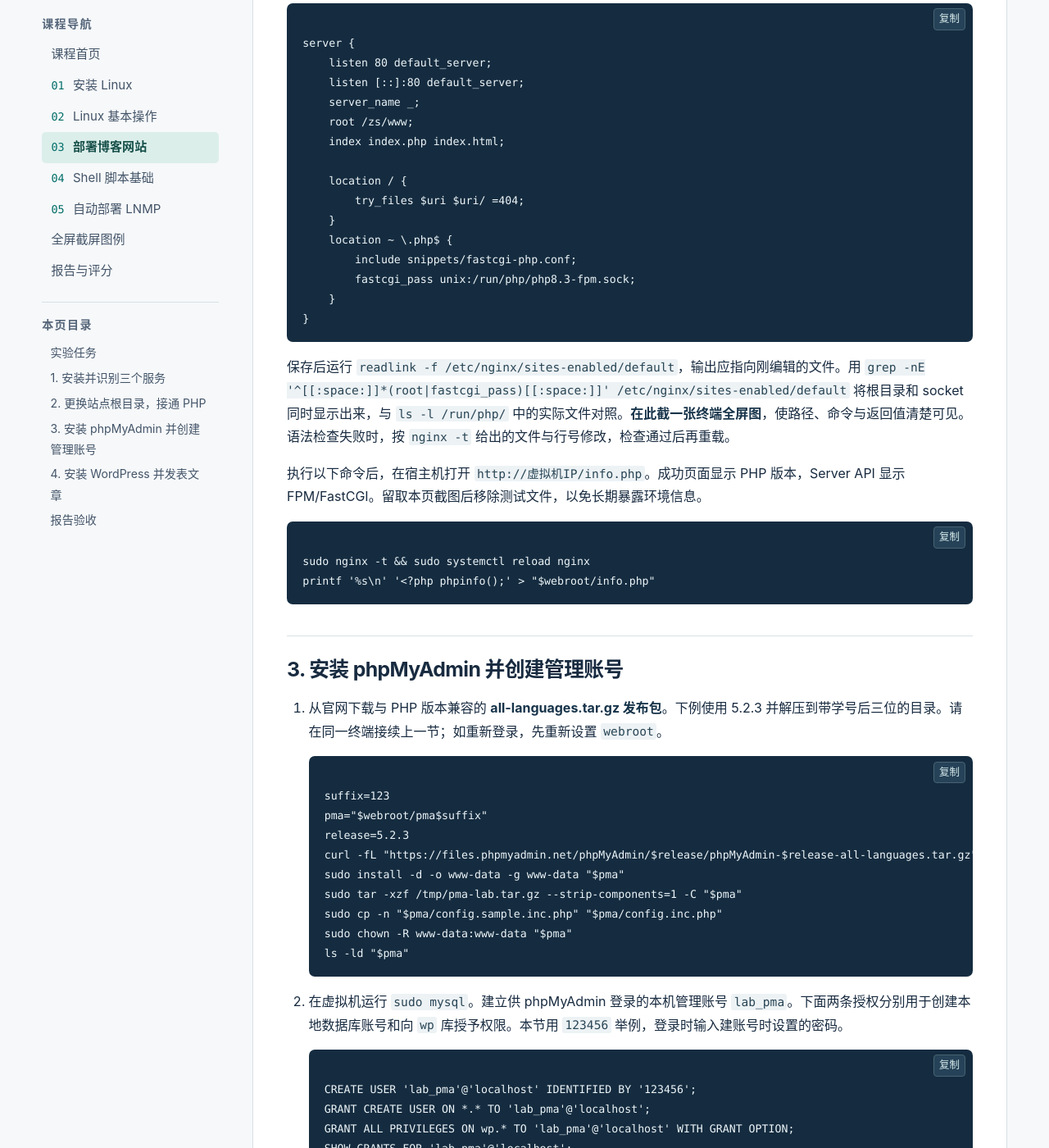
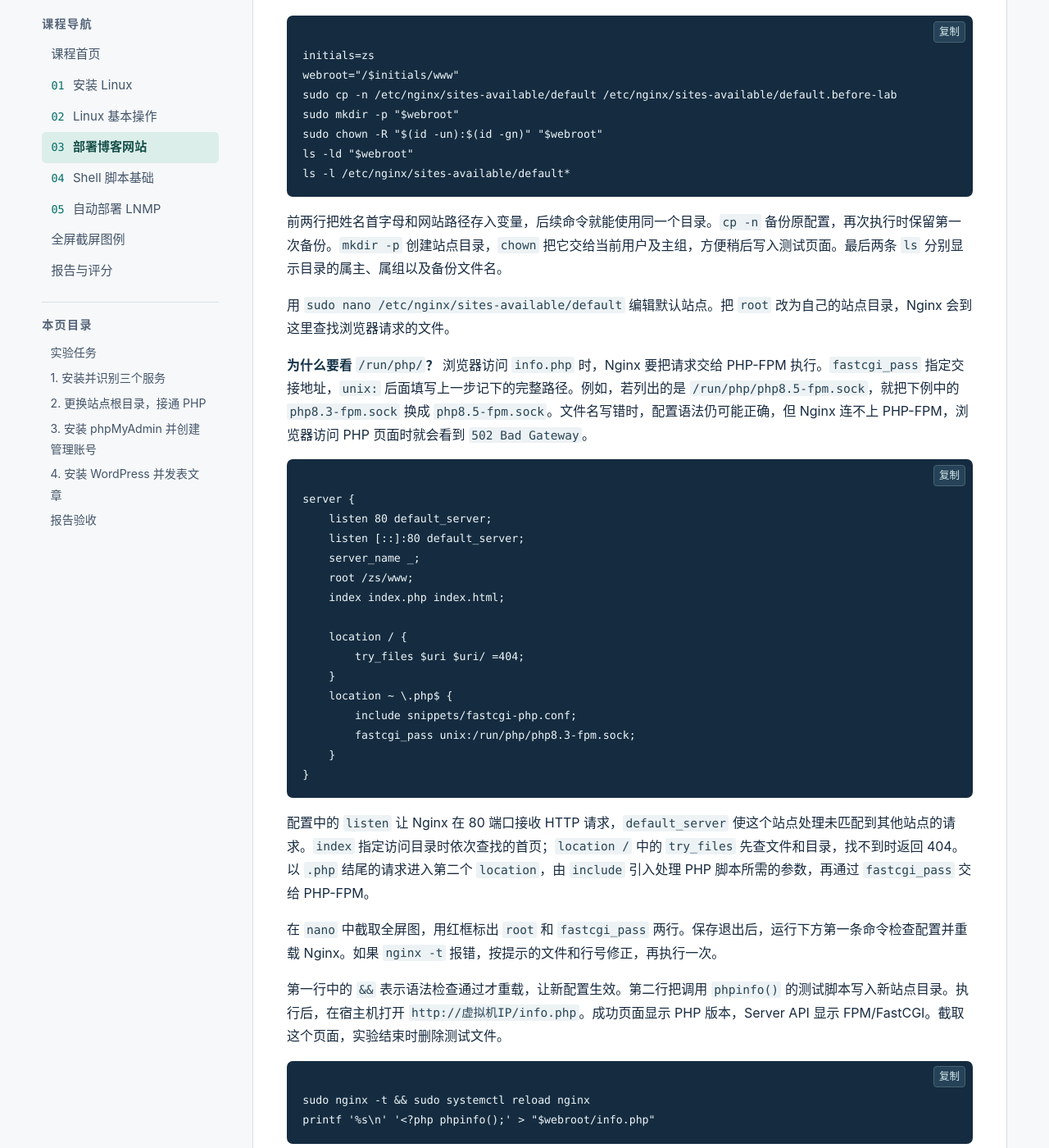
Before and after one commit to LoneSpectator/linux-practice-labs, a Jekyll site: the page built from docs/lab3.md, in a window 1280 px wide and 1400 px high, scrolled down 1729 px. Shown: the whole window at 82% size. Built offline with Jekyll 4.4.1, drawn with Linux system fonts in a browser that asks for light colours; some of the changed text lies outside the part shown.

Commit message:
解释实验三各步用途和 PHP-FPM 路径选择，移除站点链接检查

````diff
--- a/docs/lab3.md
+++ b/docs/lab3.md
@@ -8,7 +8,7 @@ output: "200"
 ---
 ## 实验任务
 
-让 Nginx 接收浏览器请求，交给 PHP-FPM 执行 PHP，由 WordPress 读写 MySQL。phpMyAdmin 用于管理数据库。使用实验二的 Ubuntu 24.04 LTS 或 26.04 LTS 虚拟机，示例中的 `zs`、`123` 和 IP 均须替换。可登录实验一建立的首字母账号执行本章命令。先记下 `whoami` 和 `id -gn` 的结果。
+让 Nginx 接收浏览器请求，交给 PHP-FPM 执行 PHP，由 WordPress 读写 MySQL。phpMyAdmin 用于管理数据库。使用实验二的 Ubuntu 24.04 LTS 或 26.04 LTS 虚拟机，示例中的 `zs`、`123` 和 IP 均须替换。可登录实验一建立的首字母账号执行本章命令。`whoami` 显示当前用户名，`id -gn` 显示该用户的主组。后面设置网站目录的属主和组时会用到这两个值。
 
 > **本章截屏**　从宿主机截取整个屏幕。终端保留命令和输出，浏览器保留地址栏和页面结果。需要强调库名或文章标题时，在全屏图上加红框。[查看网页取图样式](screenshots.html#browser)
 
@@ -24,7 +24,13 @@ php -v
 ls -l /run/php/*-fpm.sock
 ```
 
-截取安装过程和服务状态。先从宿主机访问虚拟机 IP，确认 Nginx 能返回页面。记录实际 PHP 版本及 socket 的完整文件名，默认软件包下，24.04 对应 `php8.3-fpm.sock`，26.04 对应 `php8.5-fpm.sock`。填写下一节的 `fastcgi_pass` 时，以刚才 `ls` 列出的文件为准。
+| 操作 | 为什么做、看什么 |
+| --- | --- |
+| `apt update`、`apt install` | 先刷新软件包索引，再安装 Web 服务、数据库、PHP 运行环境及扩展。`php-mysql` 让 PHP 应用能连接 MySQL。 |
+| `systemctl enable --now nginx mysql` | 立即启动 Nginx 和 MySQL，并设置开机自动启动。 |
+| `systemctl list-units`、`systemctl is-active` | 前者显示本机 PHP-FPM 的服务名和运行状态，后者检查 Nginx 和 MySQL 是否均为 `active`。在此截取服务状态。 |
+| `php -v` | 显示命令行 PHP 的版本，供后面选择兼容的应用版本参考。 |
+| `ls -l /run/php/*-fpm.sock` | 列出 PHP-FPM 用来接收本机请求的 Unix socket 文件。记下正在运行的 FPM 服务对应的完整路径，下一步填入 Nginx 配置。 |
 
 **先做一次连通测试。** 在虚拟机运行 `hostname -I`，选宿主机可达的 IPv4 地址。先在虚拟机执行 `curl -I http://127.0.0.1/`，检查首行状态；再在宿主机浏览器输入 `http://虚拟机IP/`。保留安装结果图，在图注中标出三个服务的实际名称。如果本机能打开欢迎页而宿主机打不开，先核对访问地址和虚拟网卡，再继续修改站点。
 
@@ -42,7 +48,11 @@ ls -ld "$webroot"
 ls -l /etc/nginx/sites-available/default*
 ```
 
-用 `sudo nano /etc/nginx/sites-available/default` 修改启用的默认站点。以下是本实验独立虚拟机上的完整示例。将 `/zs/www` 和 FastCGI socket 改为实际值。默认站点还应通过 `/etc/nginx/sites-enabled/default` 启用。
+前两行把姓名首字母和网站路径存入变量，后续命令就能使用同一个目录。`cp -n` 备份原配置，再次执行时保留第一次备份。`mkdir -p` 创建站点目录，`chown` 把它交给当前用户及主组，方便稍后写入测试页面。最后两条 `ls` 分别显示目录的属主、属组以及备份文件名。
+
+用 `sudo nano /etc/nginx/sites-available/default` 编辑默认站点。把 `root` 改为自己的站点目录，Nginx 会到这里查找浏览器请求的文件。
+
+**为什么要看 `/run/php/`？** 浏览器访问 `info.php` 时，Nginx 要把请求交给 PHP-FPM 执行。`fastcgi_pass` 指定交接地址，`unix:` 后面填写上一步记下的完整路径。例如，若列出的是 `/run/php/php8.5-fpm.sock`，就把下例中的 `php8.3-fpm.sock` 换成 `php8.5-fpm.sock`。文件名写错时，配置语法仍可能正确，但 Nginx 连不上 PHP-FPM，浏览器访问 PHP 页面时就会看到 `502 Bad Gateway`。
 
 ```nginx
 server {
@@ -62,9 +72,11 @@ server {
 }
 ```
 
-保存后运行 `readlink -f /etc/nginx/sites-enabled/default`，输出应指向刚编辑的文件。用 `grep -nE '^[[:space:]]*(root|fastcgi_pass)[[:space:]]' /etc/nginx/sites-enabled/default` 将根目录和 socket 同时显示出来，与 `ls -l /run/php/` 中的实际文件对照。**在此截一张终端全屏图**，使路径、命令与返回值清楚可见。语法检查失败时，按 `nginx -t` 给出的文件与行号修改，检查通过后再重载。
+配置中的 `listen` 让 Nginx 在 80 端口接收 HTTP 请求，`default_server` 使这个站点处理未匹配到其他站点的请求。`index` 指定访问目录时依次查找的首页；`location /` 中的 `try_files` 先查文件和目录，找不到时返回 404。以 `.php` 结尾的请求进入第二个 `location`，由 `include` 引入处理 PHP 脚本所需的参数，再通过 `fastcgi_pass` 交给 PHP-FPM。
 
-执行以下命令后，在宿主机打开 `http://虚拟机IP/info.php`。成功页面显示 PHP 版本，Server API 显示 FPM/FastCGI。留取本页截图后移除测试文件，以免长期暴露环境信息。
+在 `nano` 中截取全屏图，用红框标出 `root` 和 `fastcgi_pass` 两行。保存退出后，运行下方第一条命令检查配置并重载 Nginx。如果 `nginx -t` 报错，按提示的文件和行号修正，再执行一次。
+
+第一行中的 `&&` 表示语法检查通过才重载，让新配置生效。第二行把调用 `phpinfo()` 的测试脚本写入新站点目录。执行后，在宿主机打开 `http://虚拟机IP/info.php`。成功页面显示 PHP 版本，Server API 显示 FPM/FastCGI。截取这个页面，实验结束时删除测试文件。
 
 ```bash
 sudo nginx -t && sudo systemctl reload nginx
@@ -87,7 +99,9 @@ printf '%s\n' '<?php phpinfo();' > "$webroot/info.php"
    ls -ld "$pma"
    ```
 
-2. 在虚拟机运行 `sudo mysql`。建立供 phpMyAdmin 登录的本机管理账号 `lab_pma`。下面两条授权分别用于创建本地数据库账号和向 `wp` 库授予权限。本节用 `123456` 举例，登录时输入建账号时设置的密码。
+   `suffix`、`pma`、`release` 分别保存学号后缀、安装目录和版本号。`curl -fL` 跟随下载链接，遇到 HTTP 错误即报错。`install -d` 创建目标目录并设置属主；`tar` 解压时去掉压缩包最外层目录，让访问路径直接对应 phpMyAdmin。`cp -n` 从样例生成配置并保留已有配置，`chown -R` 设置解压文件的属主，`ls -ld` 显示最终目录及属主。
+
+2. 在虚拟机运行 `sudo mysql` 进入数据库管理控制台。建立供 phpMyAdmin 登录的本机管理账号 `lab_pma`。下面两条授权分别用于创建本地数据库账号和向 `wp` 库授予权限。本节用 `123456` 举例，登录时输入建账号时设置的密码。
 
    ```sql
    CREATE USER 'lab_pma'@'localhost' IDENTIFIED BY '123456';
@@ -97,8 +111,10 @@ printf '%s\n' '<?php phpinfo();' > "$webroot/info.php"
    EXIT;
    ```
 
+   `CREATE USER` 建立登录账号。第一条 `GRANT` 允许它创建后面要用的博客账号，第二条允许它管理 `wp` 库并把这个库的权限授予博客账号。`SHOW GRANTS` 显示授权结果，`EXIT` 返回终端。
+
 3. **记录模板指定的短语配置。** 原模板点名 `libraries/config.default.php` 和站点根目录的 `config.inc.php`，要求指出 `$cfg['blowfish_secret']` 并以姓名全拼演示，例如 `zhangsan`。先查找实际文件；将两份存在的文件复制到家目录的练习文件夹，在副本中按模板修改，截图标注“模板演示副本”、路径和版本。某版本若无默认文件，就记录实测目录。报告再单独给出实际运行配置的证据。
-4. **配置实际站点。** phpMyAdmin 官方将用户配置放在 `config.inc.php`，默认文件由软件包维护；cookie 认证使用 32 字节随机密钥。下面的命令在虚拟机内生成一份 PHP 赋值语句，用 `sudo nano "$pma/config.inc.php"` 打开配置文件，将输出粘贴到原有短语设置的位置。保留示例中的 `auth_type = 'cookie'` 和 `host = 'localhost'`。**姓名全拼与有效密钥的区别要在报告里解释清楚。**
+4. **配置实际站点。** phpMyAdmin 官方将用户配置放在 `config.inc.php`，默认文件由软件包维护；cookie 认证使用 32 字节随机密钥。下面的命令用 `random_bytes(32)` 生成密钥，再转成可复制的十六进制文本；生成的 PHP 赋值语句会把文本还原为 cookie 认证所需的密钥。用 `sudo nano "$pma/config.inc.php"` 打开配置文件，将输出粘贴到原有短语设置的位置。保留示例中的 `auth_type = 'cookie'` 和 `host = 'localhost'`。**姓名全拼与有效密钥的区别要在报告里解释清楚。**
 
    ```bash
    php -r 'printf("\$cfg[\x27blowfish_secret\x27] = sodium_hex2bin(\x27%s\x27);\n", bin2hex(random_bytes(32)));'
@@ -113,7 +129,9 @@ printf '%s\n' '<?php phpinfo();' > "$webroot/info.php"
    SHOW DATABASES LIKE 'wp';
    ```
 
-**数据库页面怎样核验。** 在 phpMyAdmin 的 SQL 页执行 `SHOW DATABASES LIKE 'wp';`。截取宿主机全屏，应同时看到地址栏里的 `pma后三位`、查询结果的 `wp` 和左侧库名。要记录授权，可在虚拟机的 MySQL 管理会话执行 `SHOW GRANTS FOR 'wp'@'localhost';`。短语配置的实际运行证据可用 `php -l "$pma/config.inc.php"` 的语法检查结果配合网页登录画面。
+`CREATE DATABASE` 建立保存文章和设置的库，`utf8mb4` 用于保存中文等 Unicode 字符。`CREATE USER` 建立 WordPress 连接数据库使用的账号，`GRANT` 将它的权限限定在 `wp` 库。最后的 `SHOW DATABASES` 查询会列出刚创建的库。
+
+**数据库页面怎样核验。** 保留最后一条查询的结果。截取宿主机全屏，应同时看到地址栏里的 `pma后三位`、查询结果的 `wp` 和左侧库名。要记录授权，可在虚拟机的 MySQL 管理会话执行 `SHOW GRANTS FOR 'wp'@'localhost';`。短语配置的实际运行证据可用 `php -l "$pma/config.inc.php"` 的语法检查结果配合网页登录画面。
 
 ## 4. 安装 WordPress 并发表文章
 
@@ -128,6 +146,8 @@ printf '%s\n' '<?php phpinfo();' > "$webroot/info.php"
    sudo chown -R www-data:www-data "$blog"
    ls -ld "$blog"
    ```
+
+   `read` 接收粘贴的下载地址，`curl` 将发布包保存到虚拟机。`blog` 记录博客目录，`install -d` 创建它，`tar` 把程序直接解压到这个目录。`chown` 让 WordPress 运行时使用的 `www-data` 账号能写入配置和上传文件，`ls -ld` 显示目录名称和属主。
 
 2. 从宿主机打开 `http://虚拟机IP/zsblog/wp-admin/setup-config.php`。数据库名填 `wp`，用户填 `wp`，密码填上一节创建的博客口令，主机填 `localhost`。再设置博客标题和独立的 WordPress 后台账号，记录配置界面。
 3. 登录后台，选择“文章 → 写文章”，输入自拟标题和正文并发布。在新的浏览器标签页打开文章固定链接，截图应能辨认个人站点路径、文章标题和正文。完成验收后移除刚才的测试页：`rm -f "$webroot/info.php"`。
````
